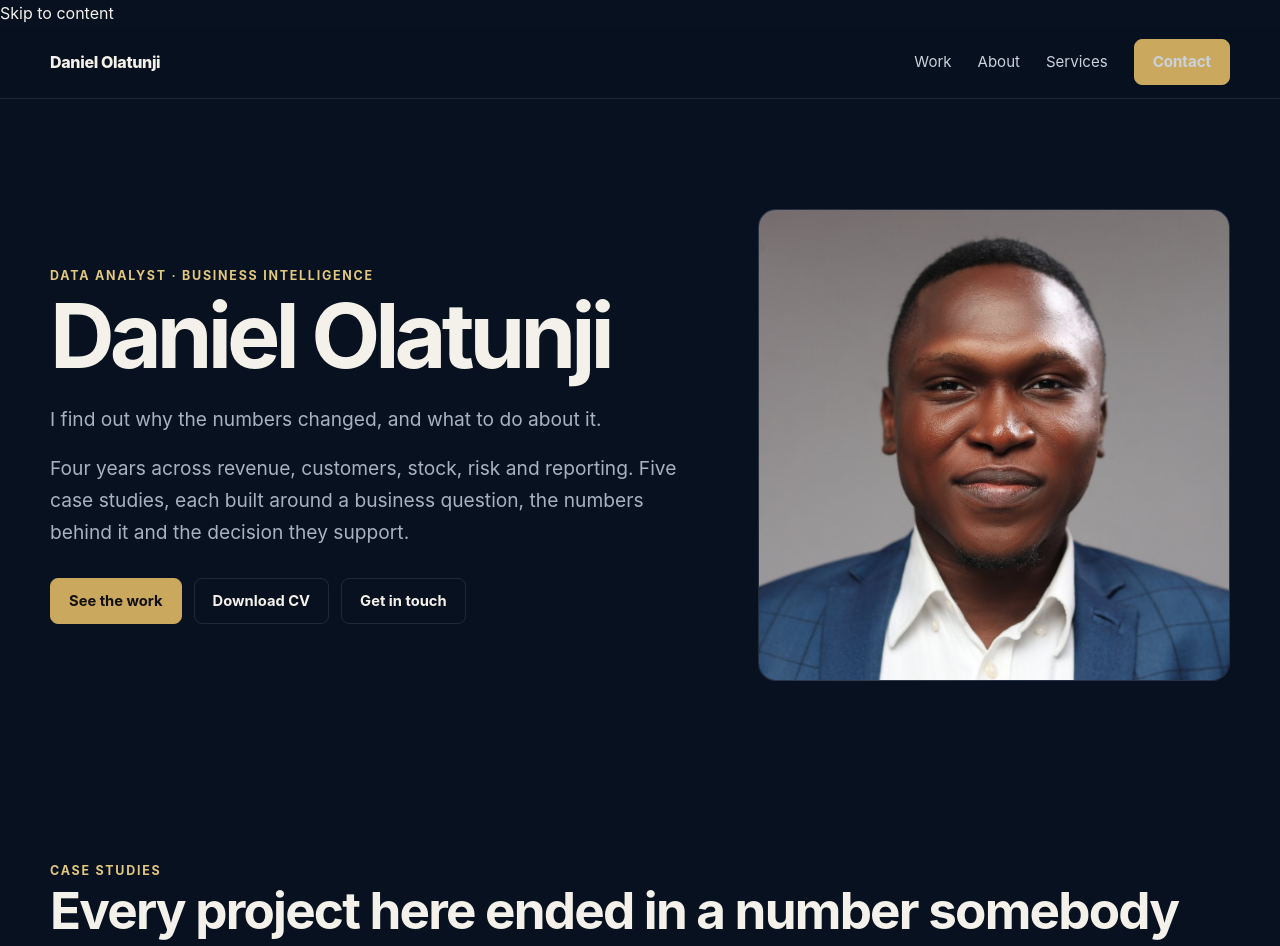
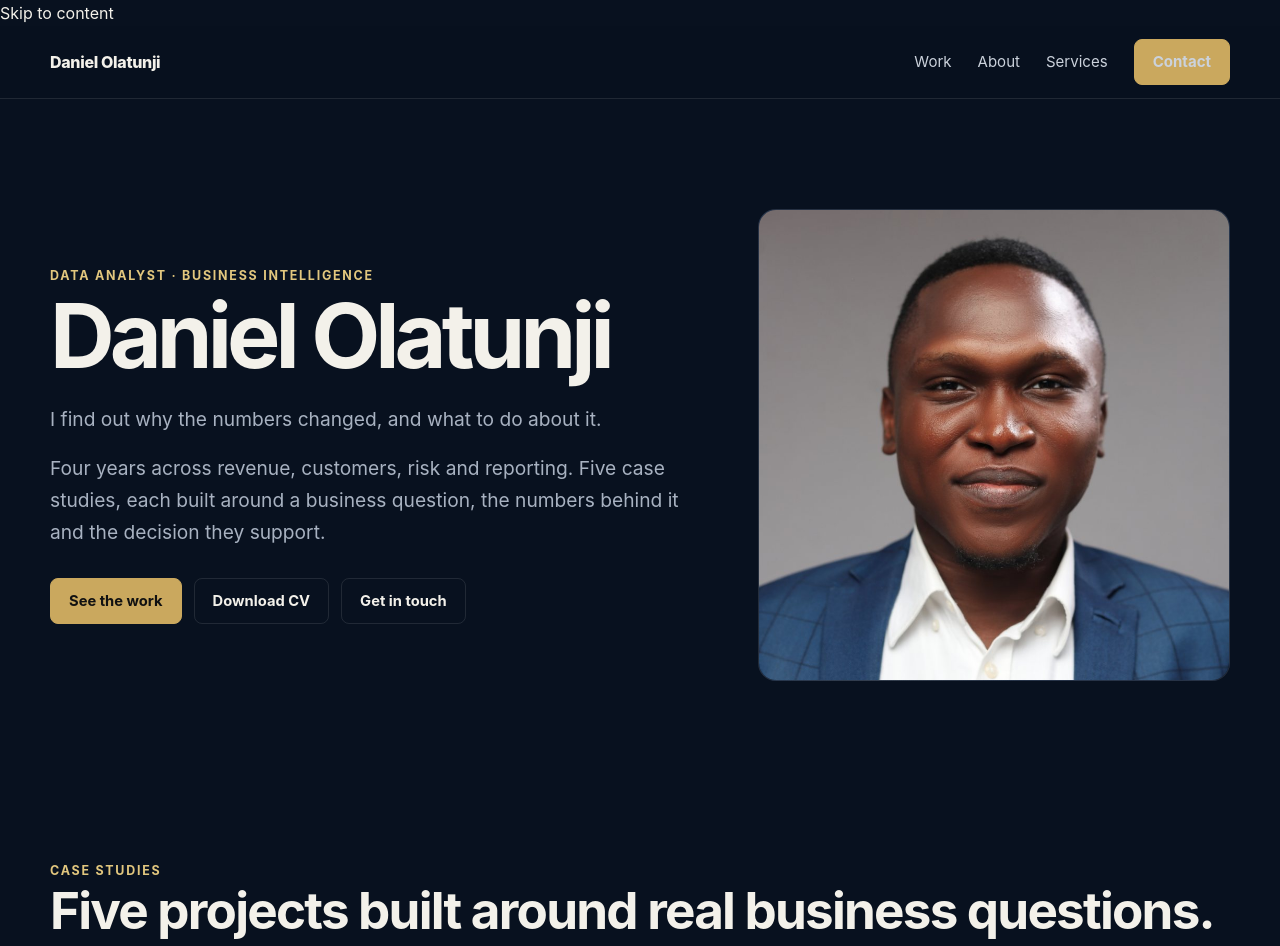
Before and after one commit to oreoluwadaniel/daniel-olatunji-portfolio, a Next.js app: page / in a window 1280 px wide. Shown: the top 946 px of the page. Built offline with nearby package versions, Linux system fonts and the light colour scheme.

Commit message:
Tighten homepage positioning and remove stock wording

```diff
--- a/app/page.tsx
+++ b/app/page.tsx
@@ -5,7 +5,7 @@ const capabilities: [string, string][] = [
   ["Revenue and customer analysis", "Where revenue comes from, which customers are worth keeping, and which ones went quiet before the monthly numbers showed it."],
   ["Reporting", "Business reporting where two reports stop disagreeing because the numbers underneath them finally match."],
   ["Data quality", "Checking, validating and flagging before anything reaches a report. Records that fail get reported, not deleted."],
-  ["Operational analysis", "Stock, delivery, workforce and cost questions answered from the underlying records rather than a summary someone exported."],
+  ["Operational analysis", "Delivery, workforce and cost questions answered from the underlying records rather than a summary someone exported."],
   ["Forecasting and testing", "Forecasts with a stated error, and a simple benchmark beside them. If the more complicated option does not earn its keep, I say so."],
   ["Data structure and automation", "Structuring records and repeat processes so the same reporting work does not have to be rebuilt every week."],
 ];
@@ -23,11 +23,11 @@ export default function Home() {
       <div className="eyebrow">Data analyst · Business intelligence</div>
       <h1>Daniel Olatunji</h1>
       <p className="hero-role">I find out why the numbers changed, and what to do about it.</p>
-      <p>Four years across revenue, customers, stock, risk and reporting. Five case studies, each built around a business question, the numbers behind it and the decision they support.</p>
+      <p>Four years across revenue, customers, risk and reporting. Five case studies, each built around a business question, the numbers behind it and the decision they support.</p>
       <div className="actions"><Link className="btn btn-primary" href="/work">See the work</Link><a className="btn btn-secondary" href="/cv/Daniel_Olatunji_CV.pdf" download>Download CV</a><Link className="btn btn-secondary" href="/contact">Get in touch</Link></div>
     </div><div className="portrait"><img src="/images/daniel-olatunji.svg" alt="Daniel Olatunji" width="900" height="1100" fetchPriority="high" decoding="async" /></div></div></section>
 
-    <section className="section"><div className="container"><div className="eyebrow">Case studies</div><h2>Every project here ended in a number somebody had to act on.</h2><p className="lead">Each case opens with the situation, shows what the numbers revealed, and ends with a decision or recommendation. The supporting code and documentation are public in the repositories.</p><div className="project-grid">{projects.map(p => <article className="card project-card" key={p.slug}><Link href={`/work/${p.slug}`} className="cover-link"><img className="cover" src={p.cover} alt={`${p.title}: visual summary`} width="1600" height="900" loading="lazy" /></Link><div className="content"><div className="meta">{p.category}</div><h3><Link href={`/work/${p.slug}`}>{p.title}</Link></h3><p>{p.short}</p><div className="small">{p.scale}</div><div className="tag-list">{p.tools.slice(0,4).map(t => <span className="tag" key={t}>{t}</span>)}</div><div className="card-actions"><Link className="btn btn-primary" href={`/work/${p.slug}`}>Read the case study</Link><a className="btn btn-secondary" href={p.github} target="_blank" rel="noreferrer">Repository</a></div></div></article>)}</div></div></section>
+    <section className="section"><div className="container"><div className="eyebrow">Case studies</div><h2>Five projects built around real business questions.</h2><p className="lead">Each case opens with the situation, shows what the numbers revealed, and ends with a decision or recommendation. The supporting code and documentation are public in the repositories.</p><div className="project-grid">{projects.map(p => <article className="card project-card" key={p.slug}><Link href={`/work/${p.slug}`} className="cover-link"><img className="cover" src={p.cover} alt={`${p.title}: visual summary`} width="1600" height="900" loading="lazy" /></Link><div className="content"><div className="meta">{p.category}</div><h3><Link href={`/work/${p.slug}`}>{p.title}</Link></h3><p>{p.short}</p><div className="small">{p.scale}</div><div className="tag-list">{p.tools.slice(0,4).map(t => <span className="tag" key={t}>{t}</span>)}</div><div className="card-actions"><Link className="btn btn-primary" href={`/work/${p.slug}`}>Read the case study</Link><a className="btn btn-secondary" href={p.github} target="_blank" rel="noreferrer">Repository</a></div></div></article>)}</div></div></section>
 
     <section className="section-tight"><div className="container"><div className="eyebrow">What I work on</div><h2>Where my analysis is most useful.</h2><div className="three-grid">{capabilities.map(([a,b]) => <div className="card" key={a}><h3>{a}</h3><p>{b}</p></div>)}</div></div></section>
     <section className="section"><div className="container"><div className="eyebrow">Method</div><h2>Four steps.</h2><div className="steps four">{steps.map(([n,a,b]) => <div className="card step" key={n}><div className="num">{n}</div><h3>{a}</h3><p>{b}</p></div>)}</div></div></section>
```
